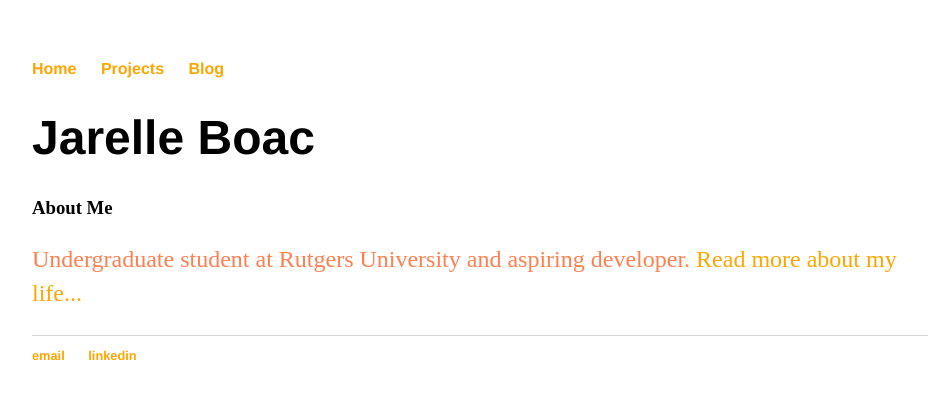
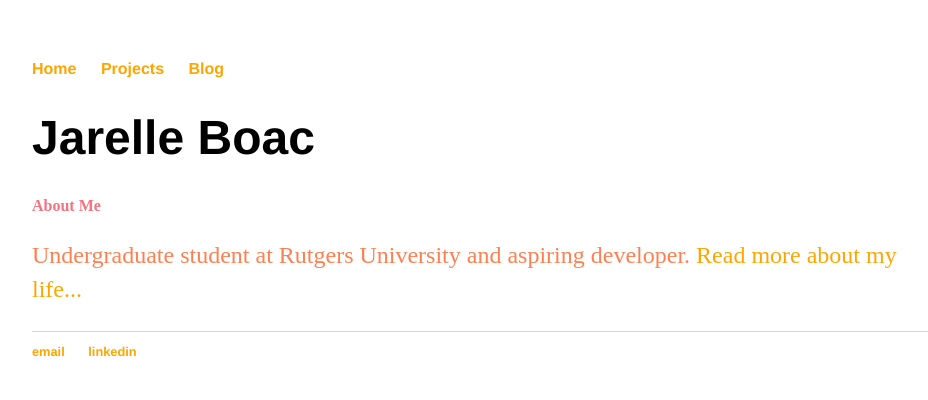
Before and after one commit to jarelle22/jarelleboac.github.io, a Jekyll site: the page built from index.html, in a window 1280 px wide. Shown: the top 400 px of the page, without its empty margins (160-1088 px from the left). Built offline with Jekyll 4.4.1, drawn with Linux system fonts in a browser that asks for light colours.

Commit message:
Update main.css
trying to add color to about me subheader

```diff
--- a/css/main.css
+++ b/css/main.css
@@ -23,6 +23,10 @@ h1 {
     font-size: 3em;
     font-family:'Helvetica', 'Arial', 'Sans-Serif';
 }
+h3 {
+    font-size: 1em;
+    color: #F67280;
+}
 p {
     font-size: 1.5em;
     line-height: 1.4em;
```
